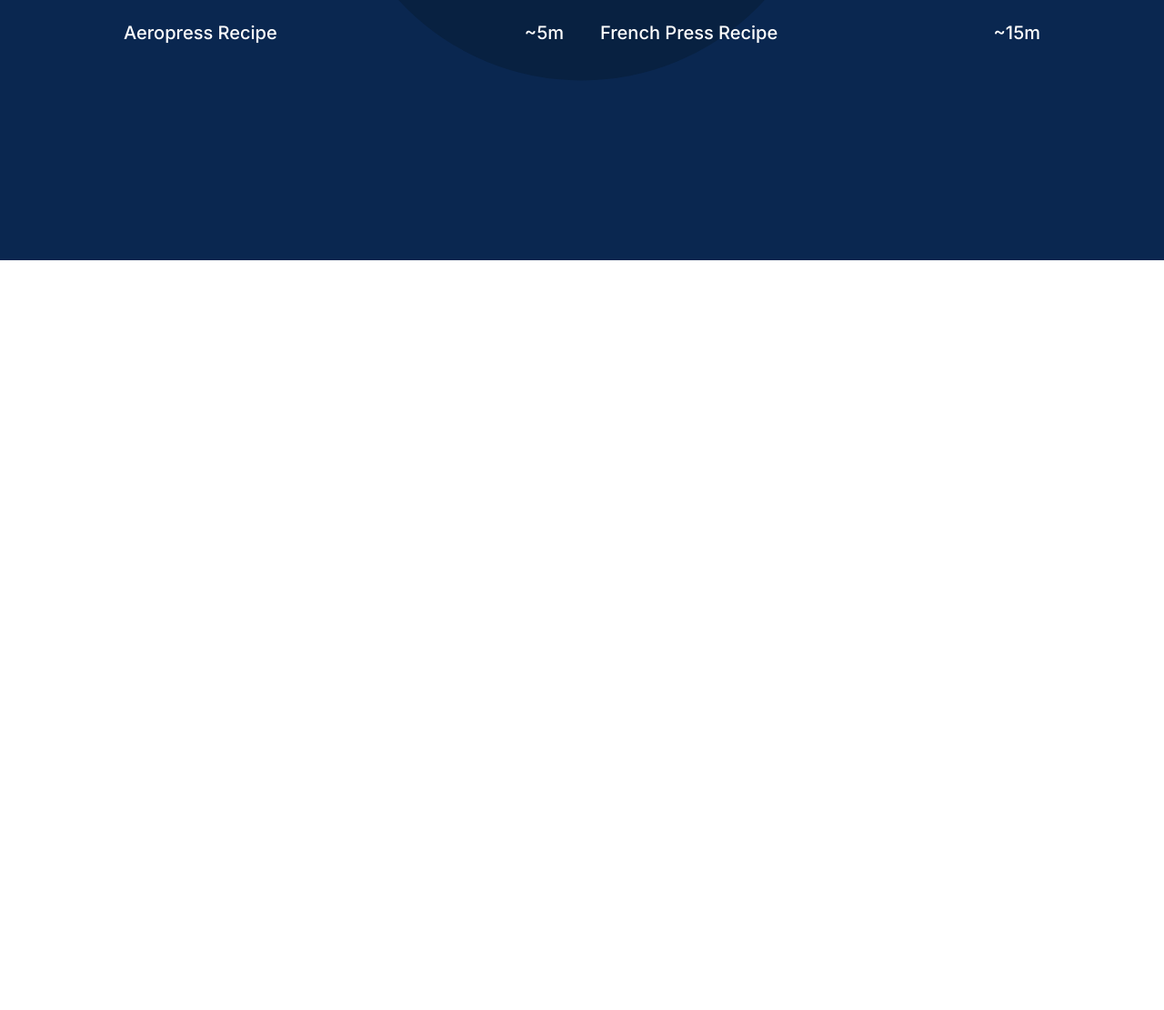
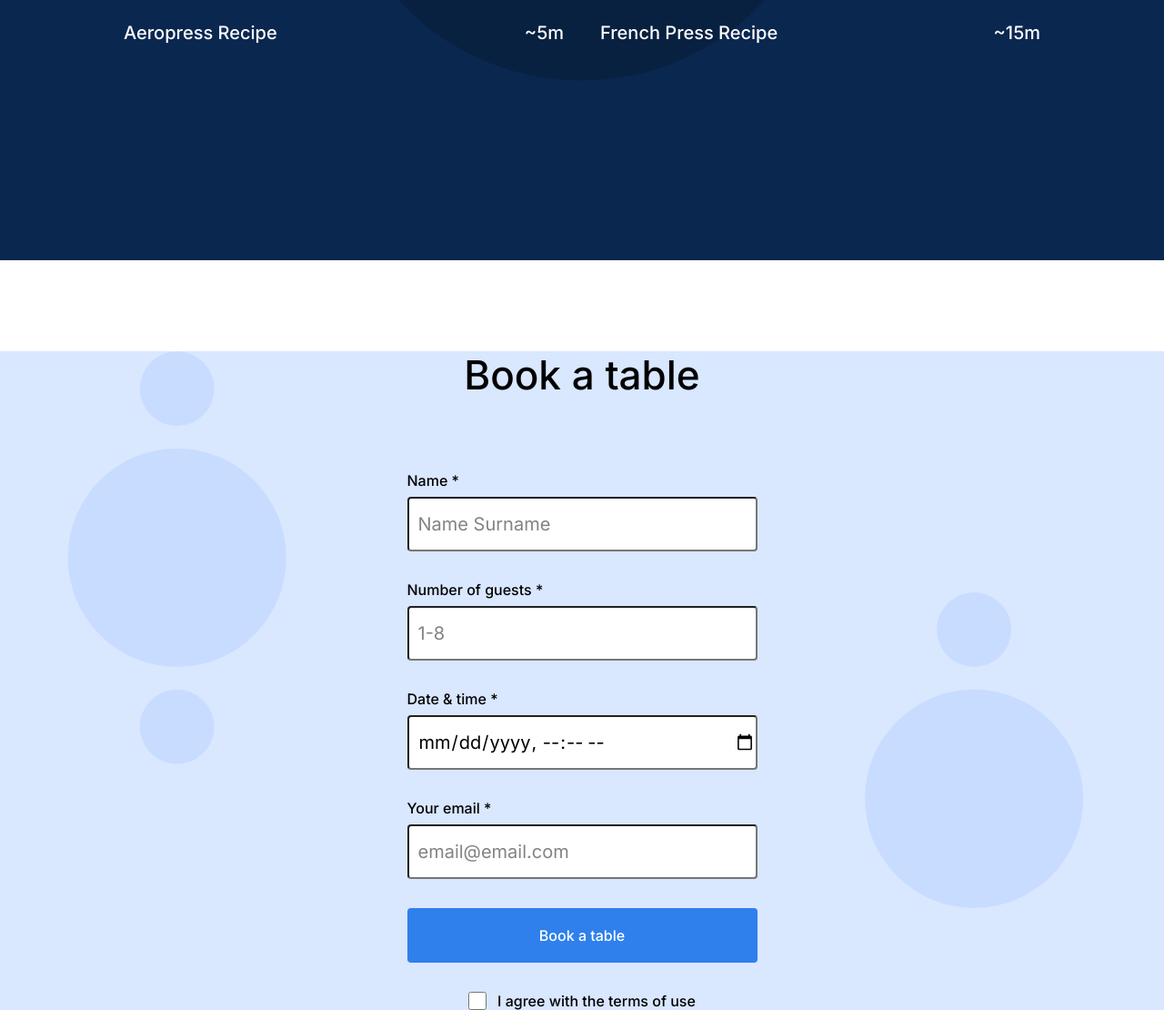
Before and after one commit to Chris2Fair88/se_project_coffeeshop, a plain HTML site: page index.html in a window 1280 px wide. Shown: the part 1468-2578 px from the top of the page at 91% size. Before the commit the page ends 1754 px from the top, so only its background shows below. Drawn offline with nearby package versions, Linux system fonts and the light colour scheme.

Commit message:
fix reservation title margin

```diff
--- a/index.html
+++ b/index.html
@@ -97,7 +97,45 @@
           </div>
         </section>
         <section class="reservation">
-          <div id="section-book"></div>
+          <h2 id="section-book" class="reservation__title">Book a table</h2>
+          <form class="reservation__form form">
+            <fieldset class="form__fieldset">
+              <label for="section-book" class="form__label"
+                >Name *<input
+                  type="text"
+                  class="form__input"
+                  placeholder="Name Surname"
+                  required
+              /></label>
+              <label for="section-book" class="form__label"
+                >Number of guests *<input
+                  type="number"
+                  class="form__input"
+                  placeholder="1-8"
+                  required
+              /></label>
+              <label for="section-book" class="form__label"
+                >Date & time *<input
+                  type="datetime-local"
+                  class="form__input"
+                  required
+              /></label>
+              <label for="section-book" class="form__label"
+                >Your email *<input
+                  type="email"
+                  class="form__input"
+                  placeholder="email@email.com"
+                  required
+              /></label>
+            </fieldset>
+            <button class="form__button">Book a table</button>
+            <label
+              for="section-book"
+              class="form__label form__label_type_checkbox"
+              ><input type="checkbox" class="form__checkbox" />I agree with the
+              terms of use</label
+            >
+          </form>
         </section>
         <section class="menu">
           <div id="section-menu"></div>
--- a/pages/index.css
+++ b/pages/index.css
@@ -153,7 +153,98 @@
   line-height: 30px;
 }
 
-.reservations {
+.reservation {
+  background-color: #d9e7ff;
+  background-image: url(/images/background_reservation.svg);
+  background-repeat: no-repeat;
+  background-position: center;
+  background-size: cover;
+}
+
+.reservation__title {
+  margin: 100px 0 80px;
+  text-align: center;
+  font-family: Inter;
+  font-style: normal;
+  font-weight: 500;
+  font-size: 44px;
+  line-height: 52px;
+}
+
+.reservation__form {
+  margin: 0 auto;
+}
+
+.form {
+  max-width: 385px;
+}
+
+.form__fieldset {
+  padding: 0;
+  margin: 0;
+  border: none;
+}
+
+.form__label {
+  display: block;
+  font-family: Inter;
+  font-style: normal;
+  font-weight: 500;
+  font-size: 16px;
+  line-height: 20px;
+}
+
+.form__label_type_checkbox {
+  display: flex;
+  justify-content: center;
+  align-items: center;
+  gap: 12px;
+}
+
+.form__input {
+  display: block;
+  width: 100%;
+  box-sizing: border-box;
+  margin-top: 8px;
+  margin-bottom: 32px;
+  padding-left: 10px;
+  height: 60px;
+  border-radius: 4px;
+  font-family: Inter;
+  font-style: normal;
+  font-weight: normal;
+  font-size: 20px;
+  line-height: 30px;
+}
+
+.form__input::placeholder {
+  color: #838383;
+}
+
+.form__button {
+  width: 100%;
+  padding: 0;
+  margin-bottom: 32px;
+  border: none;
+  height: 60px;
+  border-radius: 4px;
+  background-color: #2f80ed;
+  color: #fff;
+  font-family: Inter;
+  font-style: normal;
+  font-weight: 500;
+  font-size: 16px;
+  line-height: 20px;
+}
+
+.form__button:hover {
+  opacity: 0.7;
+}
+
+.form__checkbox {
+  border-radius: 2px;
+  width: 20px;
+  height: 20px;
 }
 
 .menu {
```
